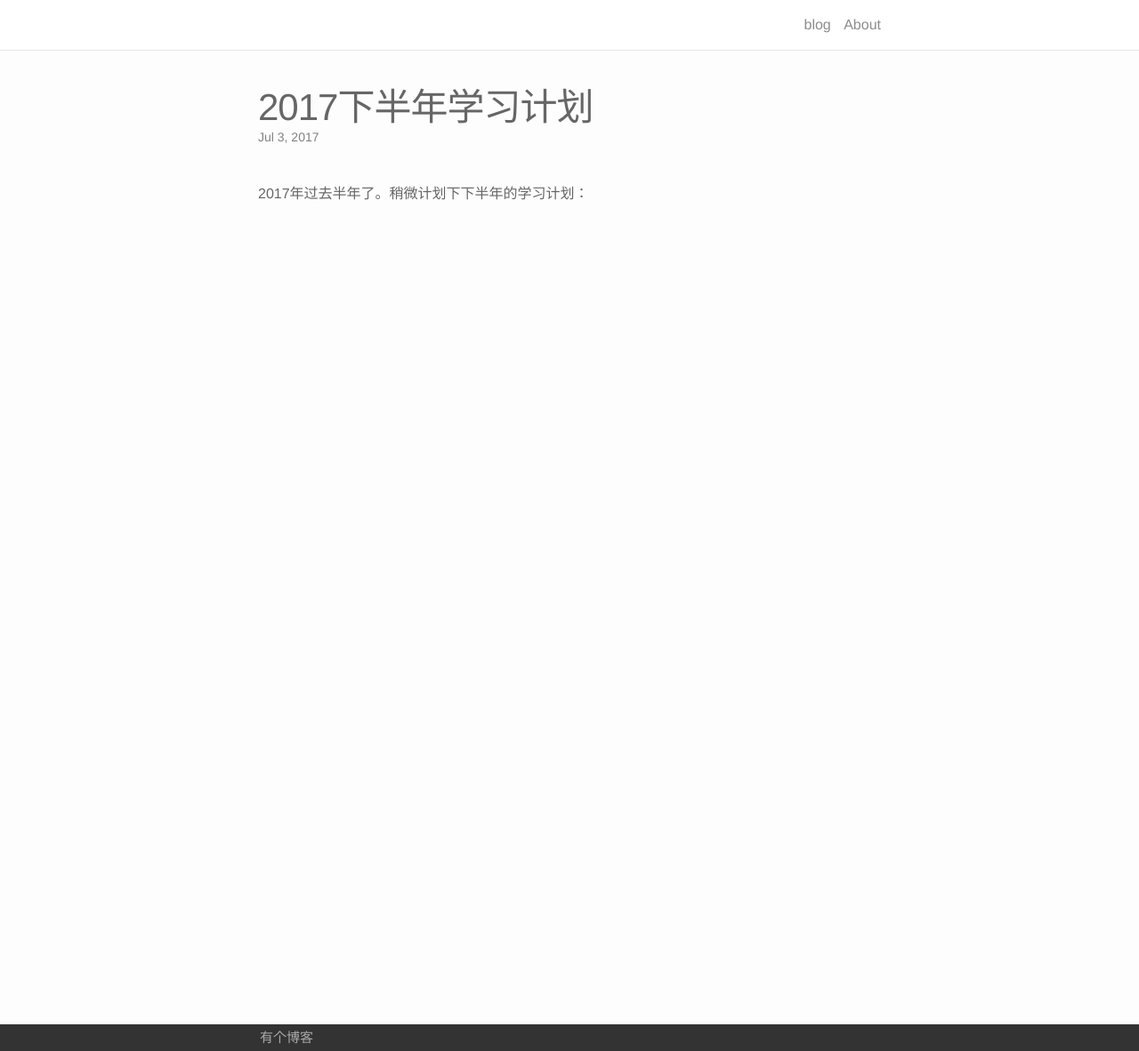
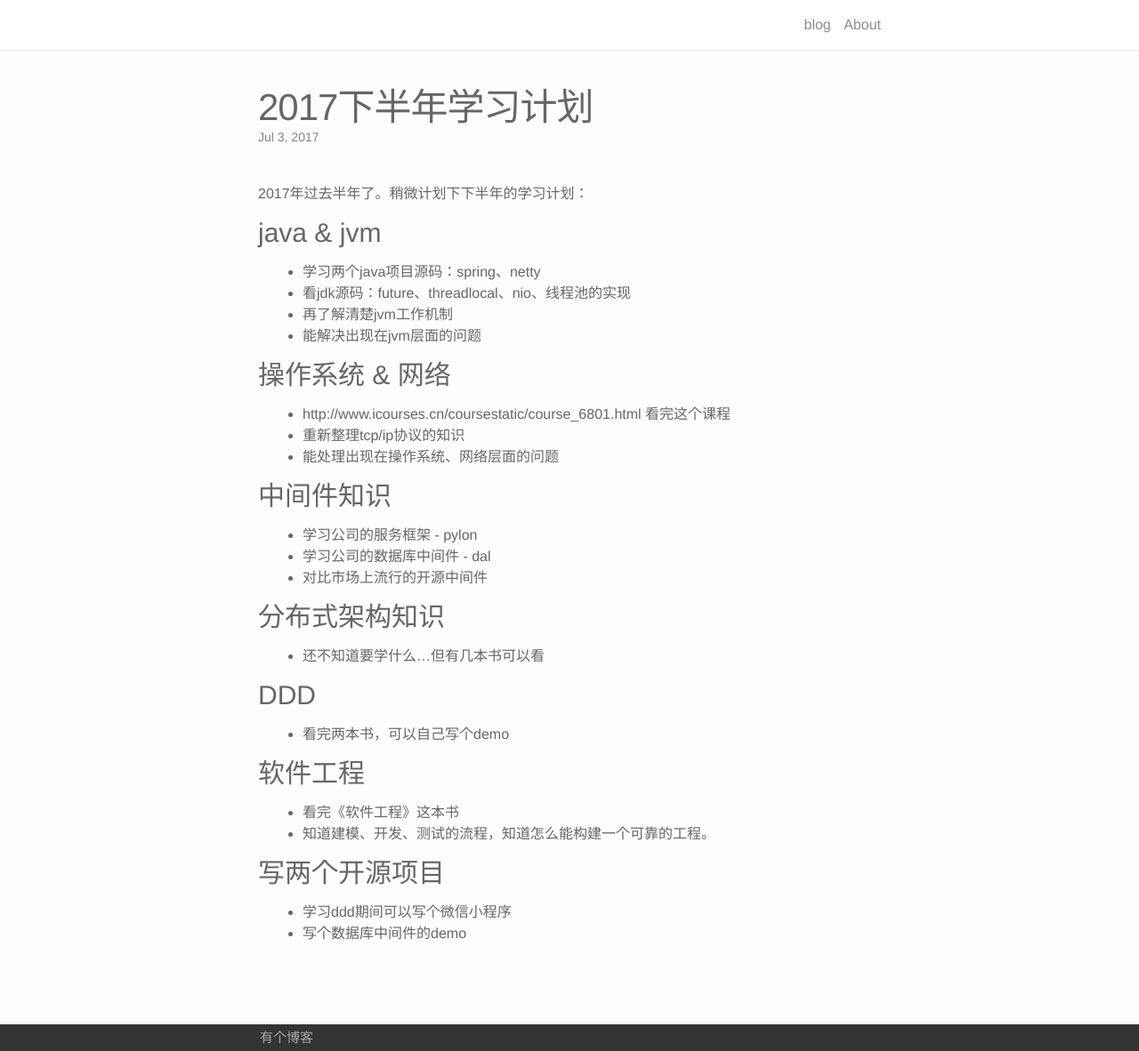
Before and after one commit to afghl/afghl.github.io, a Jekyll site: the page built from _posts/2017-07-03-study-plan-for-the-latter-half.markdown, in a window 1280 px wide and 1182 px high. Shown: the whole window at 89% size. Built offline with Jekyll 4.4.1, drawn with Linux system fonts in a browser that asks for light colours.

Commit message:
finish post

```diff
--- a/_posts/2017-07-03-study-plan-for-the-latter-half.markdown
+++ b/_posts/2017-07-03-study-plan-for-the-latter-half.markdown
@@ -5,3 +5,40 @@ date:   2017-07-03 23:15:00 +0800
 ---
 
 2017年过去半年了。稍微计划下下半年的学习计划：
+
+### java & jvm
+
+   - 学习两个java项目源码：spring、netty
+   - 看jdk源码：future、threadlocal、nio、线程池的实现
+   - 再了解清楚jvm工作机制
+   - 能解决出现在jvm层面的问题
+
+### 操作系统 & 网络
+
+   - http://www.icourses.cn/coursestatic/course_6801.html  看完这个课程
+   - 重新整理tcp/ip协议的知识
+   - 能处理出现在操作系统、网络层面的问题
+
+### 中间件知识
+
+   - 学习公司的服务框架 - pylon
+   - 学习公司的数据库中间件 - dal
+   - 对比市场上流行的开源中间件
+
+### 分布式架构知识
+
+   - 还不知道要学什么...但有几本书可以看
+
+### DDD
+
+   - 看完两本书，可以自己写个demo
+
+### 软件工程
+
+   - 看完《软件工程》这本书
+   - 知道建模、开发、测试的流程，知道怎么能构建一个可靠的工程。
+
+### 写两个开源项目
+
+   - 学习ddd期间可以写个微信小程序
+   - 写个数据库中间件的demo
```
